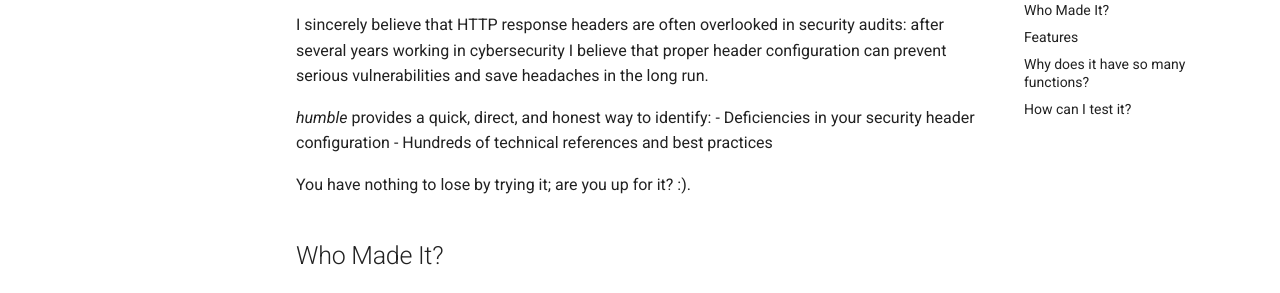
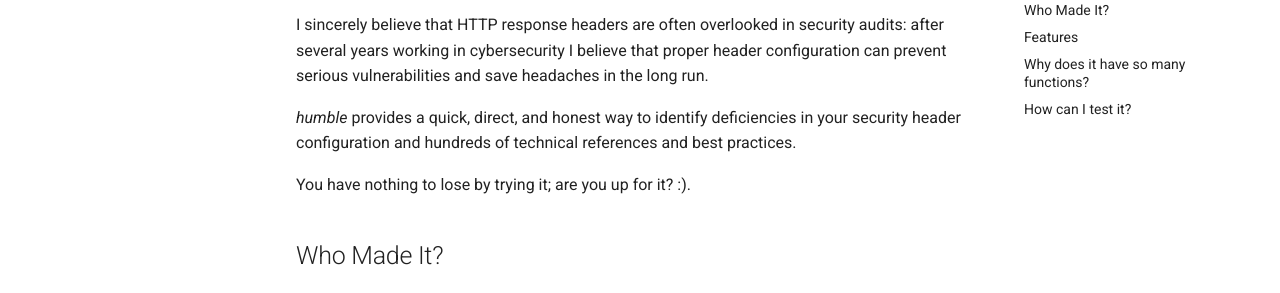
Before and after one commit to rfc-st/humble, an MkDocs documentation site: the page built from docs/index.md, in a window 1280 px wide and 900 px high, scrolled down 476 px. Shown: the part 152-445 px from the top of the window. Built offline with MkDocs 1.6.1 and Material for MkDocs 9.7.7, drawn with Linux system fonts in a browser that asks for light colours; comment, search, counter and statistics services are not loaded.

Commit message:
Minor: Improve Read the Docs site

```diff
--- a/docs/index.md
+++ b/docs/index.md
@@ -16,9 +16,7 @@
 
 I sincerely believe that HTTP response headers are often overlooked in security audits: after several years working in cybersecurity I believe that proper header configuration can prevent serious vulnerabilities and save headaches in the long run.
 
-*humble* provides a quick, direct, and honest way to identify:
-- Deficiencies in your security header configuration
-- Hundreds of technical references and best practices
+*humble* provides a quick, direct, and honest way to identify deficiencies in your security header configuration and hundreds of technical references and best practices.
 
 You have nothing to lose by trying it; are you up for it? :).
 
```
